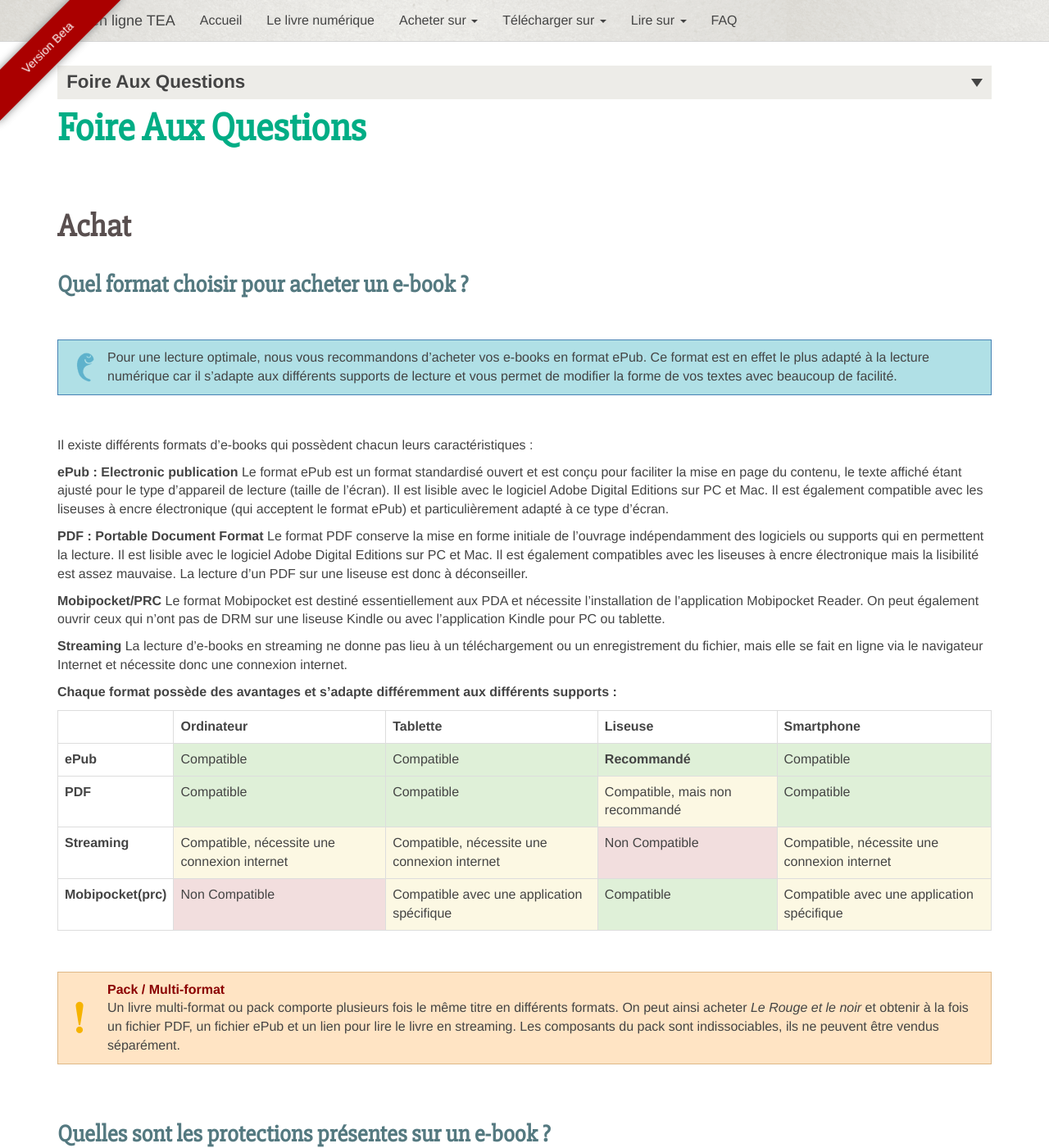
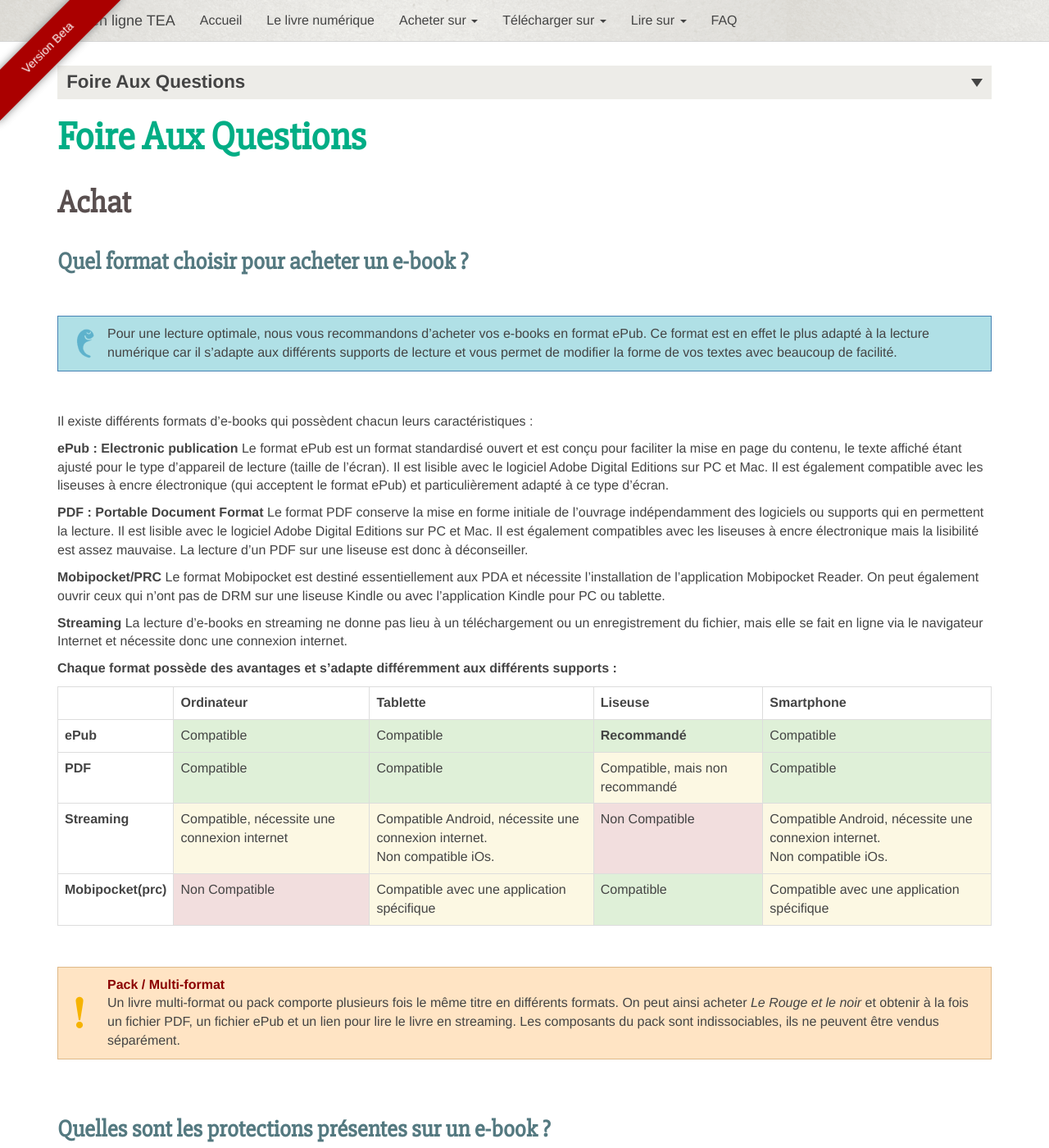
Before and after one commit to TEA-ebook/help-center, a Jekyll site: the page built from _pages/FAQ.md, in a window 1280 px wide and 1400 px high. Shown: the whole window at 82% size. Built offline with Jekyll 4.4.1, drawn with Linux system fonts in a browser that asks for light colours; nearby versions of some CDN libraries; Markdown is read by kramdown in place of the engine named in the settings.

Commit message:
Fix: various little corection

```diff
--- a/_pages/FAQ.md
+++ b/_pages/FAQ.md
@@ -53,9 +53,15 @@ La lecture d'e-books en streaming ne donne pas lieu à un téléchargement ou un
     <tr>
         <th>Streaming</th>
         <td class="warning">Compatible, nécessite une connexion internet</td>
-        <td class="warning">Compatible, nécessite une connexion internet</td>
+        <td class="warning">
+            Compatible Android, nécessite une connexion internet.<br />
+            Non compatible iOs.
+        </td>
         <td class="danger">Non Compatible</td>
-        <td class="warning">Compatible, nécessite une connexion internet</td>
+        <td class="warning">
+            Compatible Android, nécessite une connexion internet.<br />
+            Non compatible iOs.
+        </td>
     </tr>
     <tr>
         <th>Mobipocket(prc)</th>
--- a/_sass/global.scss
+++ b/_sass/global.scss
@@ -72,7 +72,7 @@ p#anchor-menu-title{
 }
 
 .menu-close{
-  margin-bottom: 0.5em;
+  margin-bottom: 1em;
   span{
     border-top: 10px solid;
     border-right: 7px solid transparent;
--- a/_sass/sidemenu.scss
+++ b/_sass/sidemenu.scss
@@ -13,7 +13,6 @@ li {
     font-weight: bold;
     font-size: 1.2em;
     line-height: 1.3;
-    padding-bottom: 10px;
     color: tea-color('dark');
   }
   &.level-2 {
--- a/css/page.scss
+++ b/css/page.scss
@@ -42,7 +42,7 @@ article.page {
     font-size: 3em;
     margin: 0;
     line-height: 1;
-    padding-bottom: 50px;
+    padding-bottom: 10px;
   }
 
   h2 {
--- a/js/anchor-menu.js
+++ b/js/anchor-menu.js
@@ -36,7 +36,7 @@ $(function onLoad() {
         $("#anchor-menu-title").removeClass("menu-close").addClass("menu-open");
       } else {
         $("#anchor-menu").hide();
-        $("#anchor-menu-title").removeClass("menu-close").addClass("menu-open");
+        $("#anchor-menu-title").removeClass("menu-open").addClass("menu-close");
       }
     });
 
--- a/js/tree.js
+++ b/js/tree.js
@@ -1,6 +1,7 @@
 (function enableJsNavigation($) {
     'use strict';
     var tree = {
+        '…' : {},
         'le web' : {
             'un navigateur' : ['/web-web','Acheter un ebook sur Internet et le lire dans son navigateur'],
             'un ordinateur' : ['/web-ordinateur','Acheter un ebook sur Internet et le lire sur son ordinateur'],
@@ -11,8 +12,8 @@
             'une liseuse Pocketbook logiciel v5' : ['/web-pbv5','Acheter un ebook sur Internet et le lire sur sa liseuse Pocketbook v5'],
             'l\'application android v1' : ['/web-androidv1','Acheter un ebook sur Internet et le lire sur sa tablette Android (app v1)'],
             'l\'application android v2' : ['/web-androidv2','Acheter un ebook sur Internet et le lire sur sa tablette Android (app v2)'],
-            'l\'application iOs v1' : ['/web-iosv1','Acheter un ebook sur Internet et le lire sur son iPad/iPhone (app v1)']
-            //'l\'application iOs v2' : '/web-iosv2'
+            'l\'application iOs v1' : ['/web-iosv1','Acheter un ebook sur Internet et le lire sur son iPad/iPhone (app v1)']/*,
+            'l\'application iOs v2' : ['/web-iosv2','Acheter un ebook sur Internet et le lire sur son iPad/iPhone (app v2)']*/
         },
         'une liseuse' : {
             'une liseuse cybook' : ['/liseuse-cybook','Acheter un ebook et le lire sur sa liseuse Cybook'],
@@ -49,7 +50,7 @@
         $('#select_lecture_wrapper').html($lecture);
         $lecture.change();
     }
-    $('#select_container').on('click', '#select_achat', updateLectureSelect);
+//    $('#select_container').on('click', '#select_achat', updateLectureSelect);
     $('#select_container').on('change', '#select_achat', updateLectureSelect);
 
     function updateSelectResult(e, t) {
```
Also changed, not shown: _includes/ouvrir-livre.md (+1 -1 lines).
